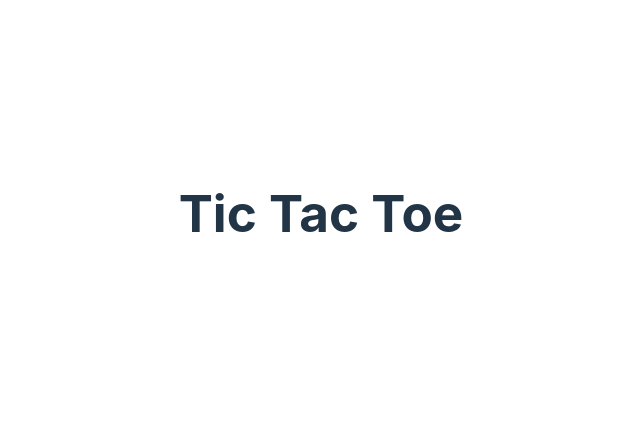
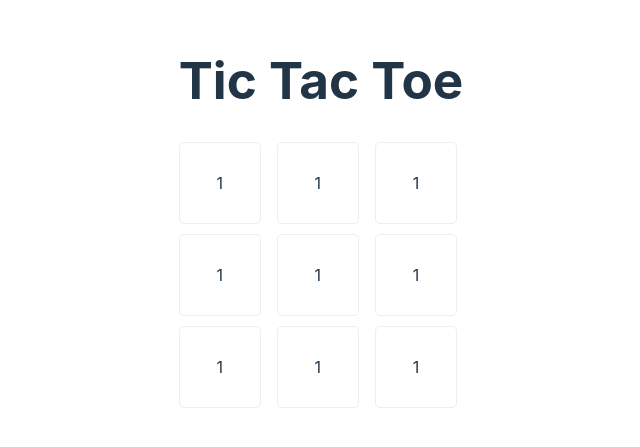
Before and after one commit to wolfsoul01/Tic_Tac_Toe, a React (Vite) app: page / in a window 1280 px wide. Shown: the part 187-634 px from the top of the page, without its empty margins (319-959 px from the left). Built offline with nearby package versions, Linux system fonts and the light colour scheme.

Commit message:
Creado el comp Squire y los estilos

```diff
--- a/src/App.jsx
+++ b/src/App.jsx
@@ -1,6 +1,16 @@
 import { useState } from 'react'
 import reactLogo from './assets/react.svg'
 import viteLogo from '/vite.svg'
+
+
+function Squire({children}){
+
+  return <article className='squire'>
+
+{children}
+
+  </article>
+}
 
 function App() {
 
@@ -8,6 +18,18 @@ function App() {
   return(
     <main>
       <h1>Tic Tac Toe </h1>
+
+      <section className='board'>
+        <Squire>1</Squire>
+        <Squire>1</Squire>
+        <Squire>1</Squire>
+        <Squire>1</Squire>
+        <Squire>1</Squire>
+        <Squire>1</Squire>
+        <Squire>1</Squire>
+        <Squire>1</Squire>
+        <Squire>1</Squire>
+      </section>
     </main>
   )
 }
--- a/src/index.css
+++ b/src/index.css
@@ -61,3 +61,17 @@ button:focus-visible {
     background-color: #f9f9f9;
   }
 }
+
+.board{
+  display: grid;
+  grid-template-columns: repeat(3,1fr);
+  gap: 10px;
+}
+.squire{
+  display: grid;
+  place-content: center ;
+  width: 80px;
+  height: 80px;
+  border: 1px solid #eee;
+  border-radius: 5px ;
+}
```
